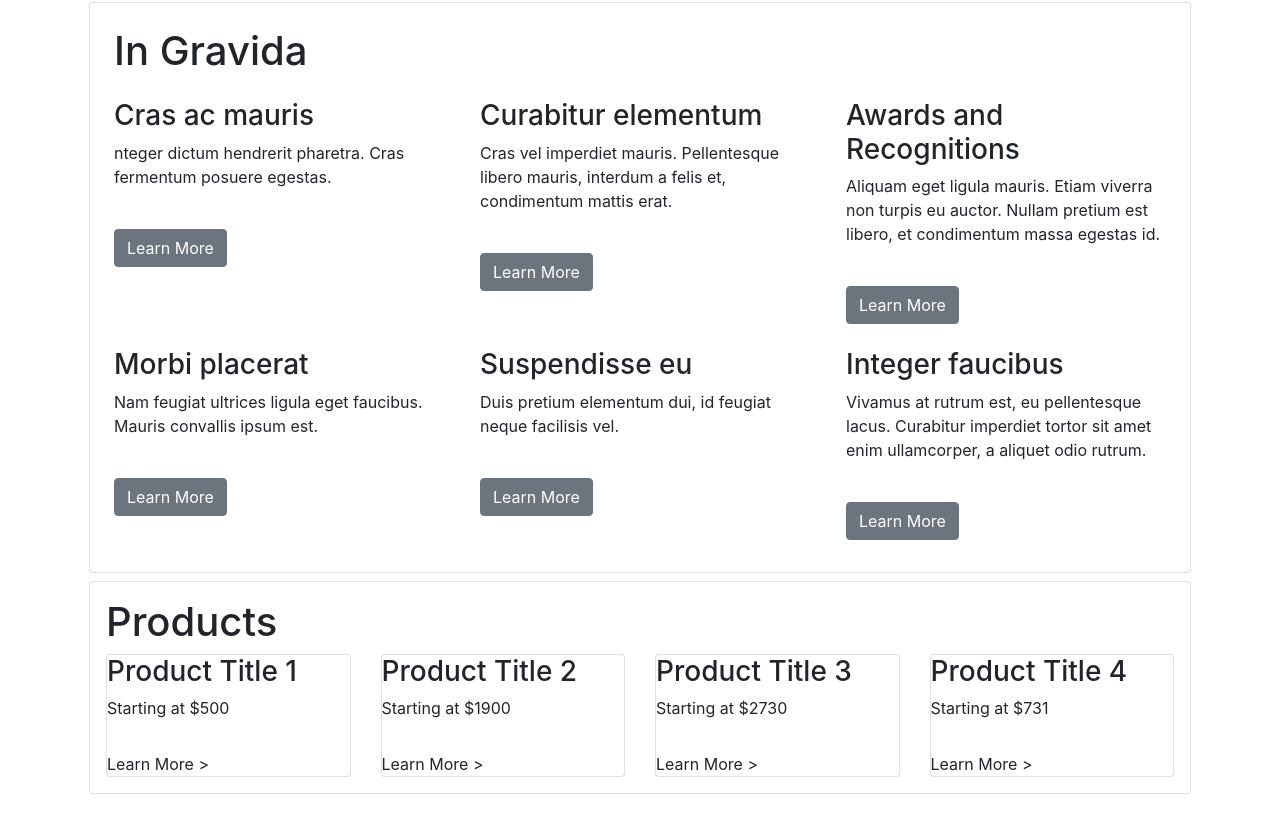
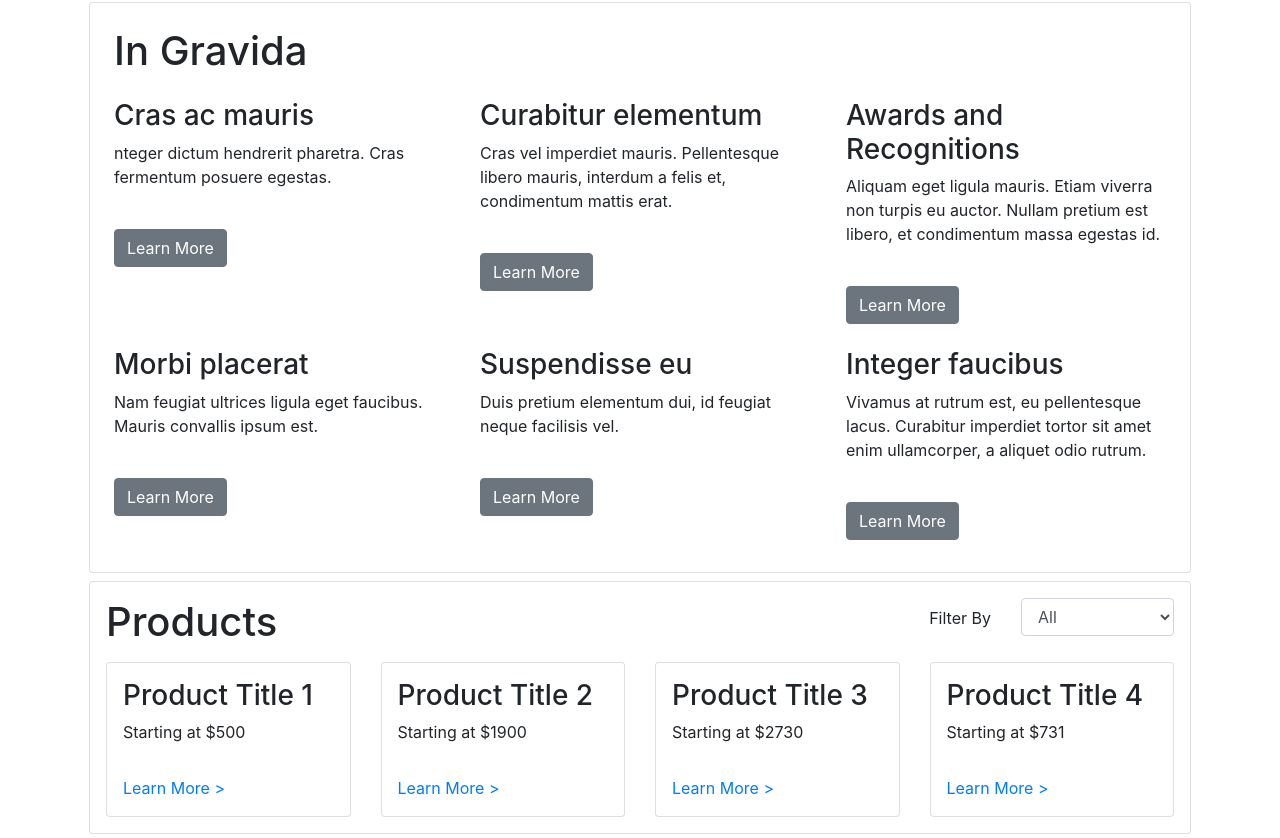
Before and after one commit to precto1285/tagrem-react-bootstrap, a React (Create React App) app in the folder tagrem-react-bootstrap/: page / in a window 1280 px wide. Shown: the part 522-1360 px from the top of the page. Before the commit the page ends 1320 px from the top, so only its background shows below. Built offline with nearby package versions, Linux system fonts and the light colour scheme.

Commit message:
created filter by input

```diff
--- a/tagrem-react-bootstrap/src/components/Products/ProductCard.js
+++ b/tagrem-react-bootstrap/src/components/Products/ProductCard.js
@@ -3,11 +3,11 @@ import { Card } from 'reactstrap';
 
 const ProductCard = (props) => {
   return (
-    <Card>
+    <Card className="p-3">
       <h3>{props.title}</h3>
       <p>Starting at {props.price}</p>
       <p>{props.paragraph}</p>
-      <a>Learn More ></a>
+      <a href="#">Learn More ></a>
     </Card>
   );
 };
--- a/tagrem-react-bootstrap/src/components/Products/Products.js
+++ b/tagrem-react-bootstrap/src/components/Products/Products.js
@@ -1,6 +1,6 @@
 import React, { Component } from 'react';
 import ProductCard from './ProductCard';
-import { Row, Col, Card } from 'reactstrap';
+import { Row, Col, Card, FormGroup, Label, Input } from 'reactstrap';
 
 class Products extends Component {
   constructor(props) {
@@ -17,7 +17,33 @@ class Products extends Component {
     return (
       <div>
         <Card className="p-3 m-1">
-          <h1>Products</h1>
+          <Row className="mb-2">
+            <Col className="col-md-8">
+              <h1>Products</h1>
+            </Col>
+
+            <Col className="col=md-4">
+
+              <Row>
+                <Col className="text-right pt-2">
+                  Filter By
+            </Col>
+                <Col>
+                  <FormGroup>
+                    <Input type="select" name="select" id="exampleSelect">
+                      <option value=''>All</option>
+                      <option value='<500'>$500 or less</option>
+                      <option value='1000-2000'>From $1000 to $2000</option>
+                      <option value='>2000'>$2000 or more</option>
+                    </Input>
+                  </FormGroup>
+                </Col>
+              </Row>
+
+            </Col>
+
+          </Row>
+
           <Row>
             <Col>
               <ProductCard title={this.state.product[0].title} price={this.state.product[0].price} paragraph={this.state.product[0].paragraph} image={this.state.product[0].image} />
@@ -34,7 +60,7 @@ class Products extends Component {
             </Col>
           </Row>
         </Card>
-      </div >
+      </div>
     );
   }
 }
--- a/tagrem-react-bootstrap/src/components/banner.css
+++ b/tagrem-react-bootstrap/src/components/banner.css
@@ -1,6 +1,6 @@
 .jumbotron{
   background-image: url("../images/banner.jpg");
   background-repeat: no-repeat;
-  background-size: 100%;
+  background-size: cover;
   height: 280px;
 }
```
